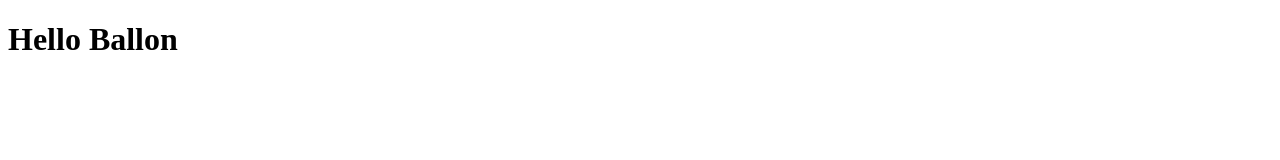
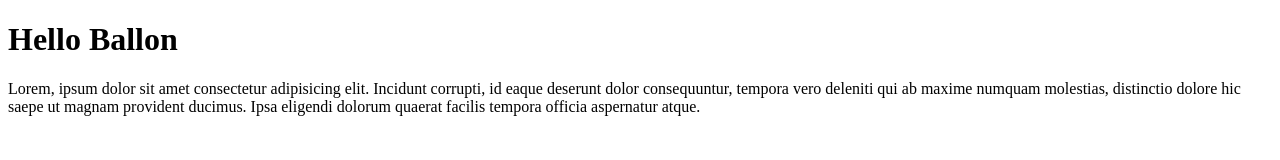
Before and after one commit to LonGraph/LonGraph-git-test, a plain HTML site: page index.html in a window 1280 px wide. Drawn offline with Linux system fonts and the light colour scheme.

Commit message:
menambahkan paragraph

```diff
--- a/index.html
+++ b/index.html
@@ -8,5 +8,6 @@
 </head>
 <body>
     <h1>Hello Ballon</h1>
+    <p>Lorem, ipsum dolor sit amet consectetur adipisicing elit. Incidunt corrupti, id eaque deserunt dolor consequuntur, tempora vero deleniti qui ab maxime numquam molestias, distinctio dolore hic saepe ut magnam provident ducimus. Ipsa eligendi dolorum quaerat facilis tempora officia aspernatur atque.</p>
 </body>
 </html>
```
